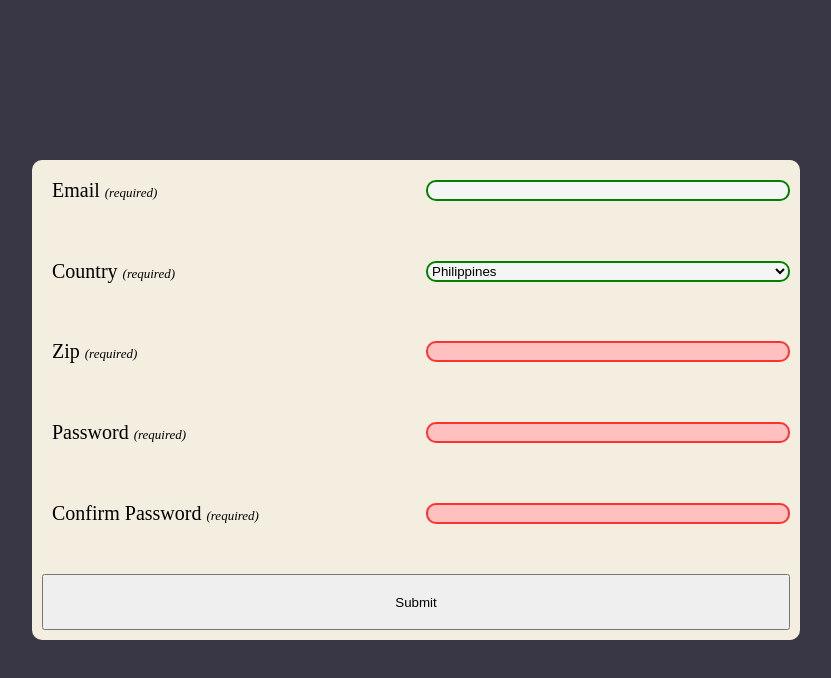
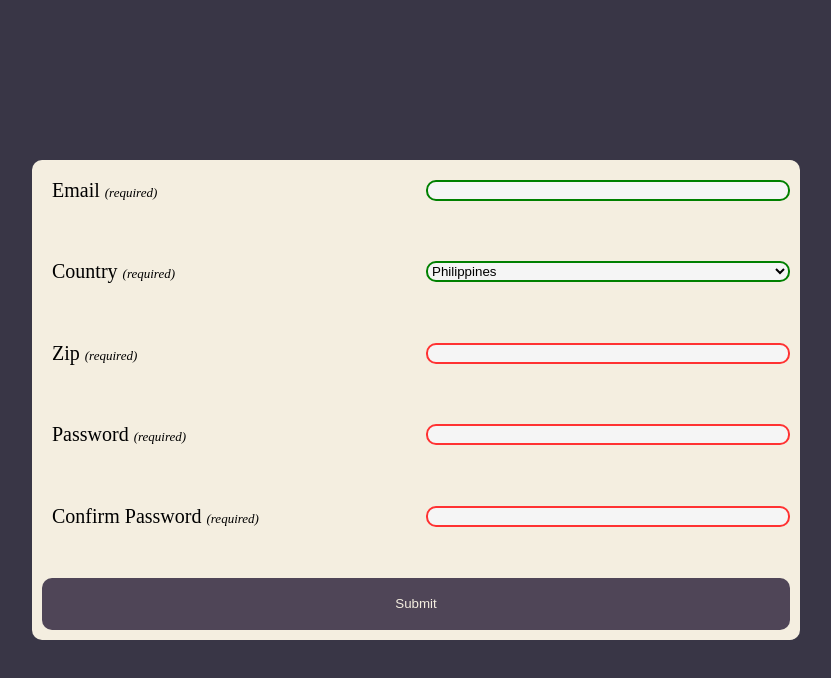
Before and after one commit to DL-GIT101/form-validation-with-js, a website built with webpack: page src/index.html in a window 1280 px wide. Shown: the whole page, without its empty margins (224-1055 px from the left). Built offline with nearby package versions, Linux system fonts and the light colour scheme.

Commit message:
Add style to button

```diff
--- a/src/style.css
+++ b/src/style.css
@@ -59,11 +59,16 @@ form {
     background-color: whitesmoke;
 }
 
-input#submit {
+.submit {
     border-radius: 10px;
     border: none;
     background-color: var(--color-secondary);
     color: var(--color-primary);
+}
+
+.submit:hover {
+    background-color: var(--color-accent);
+    cursor: pointer;
 }
 
 .input-container > input:valid, .input-container > select:valid {
@@ -75,10 +80,6 @@ input#submit {
     border: 2px solid rgb(255, 50, 50);
 }
 
-.input-container > input:required, .input-container > select:required {
-    background-color: rgb(255, 192, 192);
-}
-
 .input-container > input:focus, .input-container > select:focus {
     border: 2px solid blue;
 }
```
